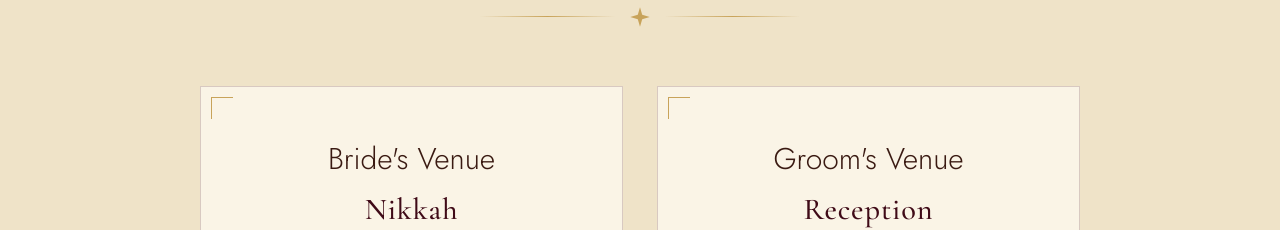
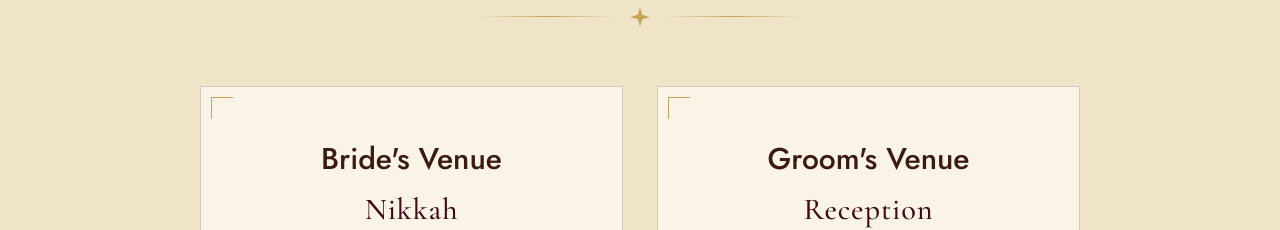
Before and after one commit to adveritoprojects-gif/nifana-alshib, a website with bundled scripts: page index.html in a window 1280 px wide. Shown: the part 3140-3370 px from the top of the page. Built offline with nearby package versions, Linux system fonts and the light colour scheme.

Commit message:
Set font-weight 500 on venue card labels

```diff
--- a/index.html
+++ b/index.html
@@ -541,7 +541,7 @@
               ></span>
 
               <header class="event-card__header">
-                <span class="event-card__label" style="font-size: 30px"
+                <span class="event-card__label" style="font-size: 30px; font-weight:500;"
                   >Bride's Venue</span
                 >
               </header>
@@ -593,7 +593,7 @@
               ></span>
 
               <header class="event-card__header">
-                <span class="event-card__label" style="font-size: 30px "
+                <span class="event-card__label" style="font-size: 30px; font-weight:500; "
                   >Groom's Venue</span
                 >
               </header>
```
